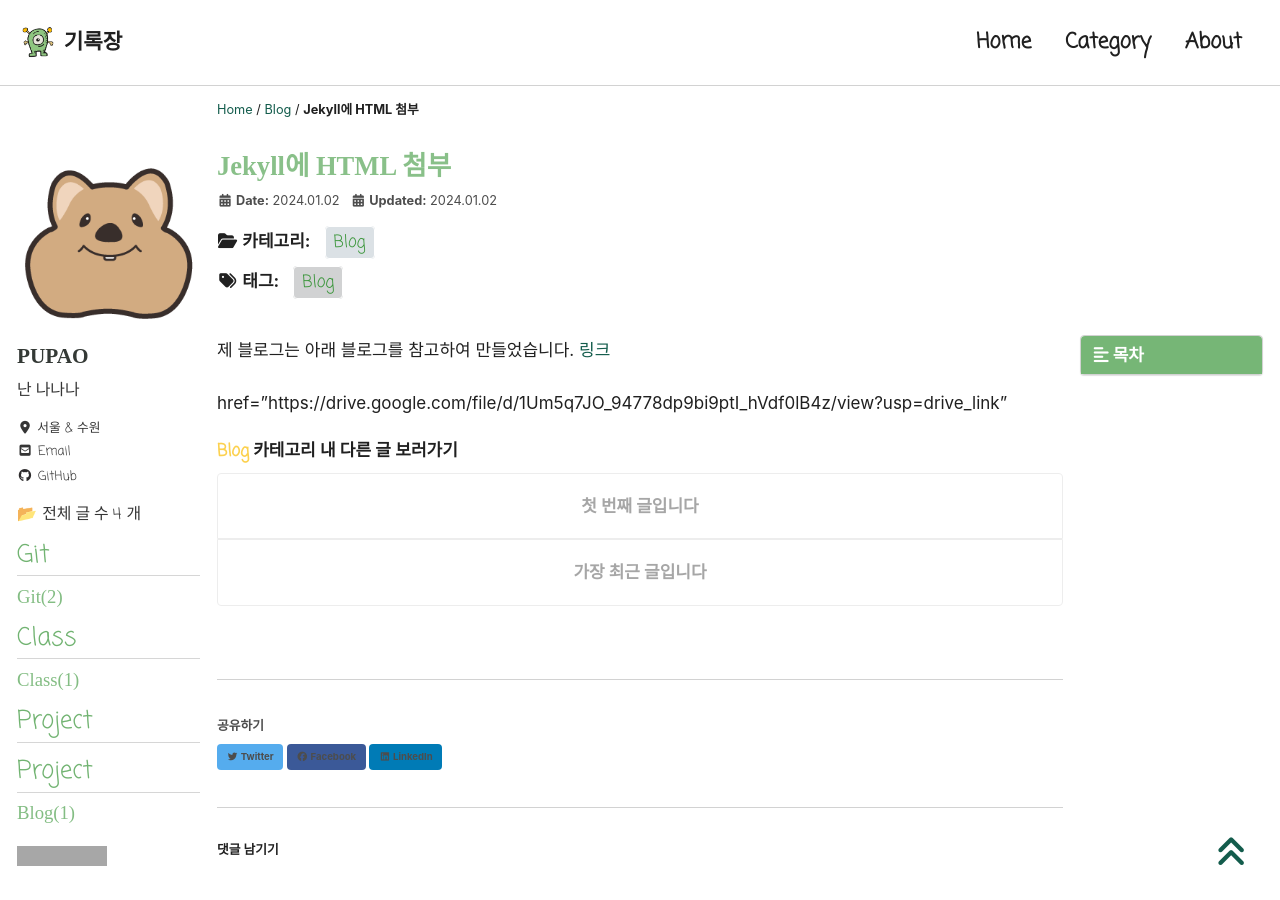
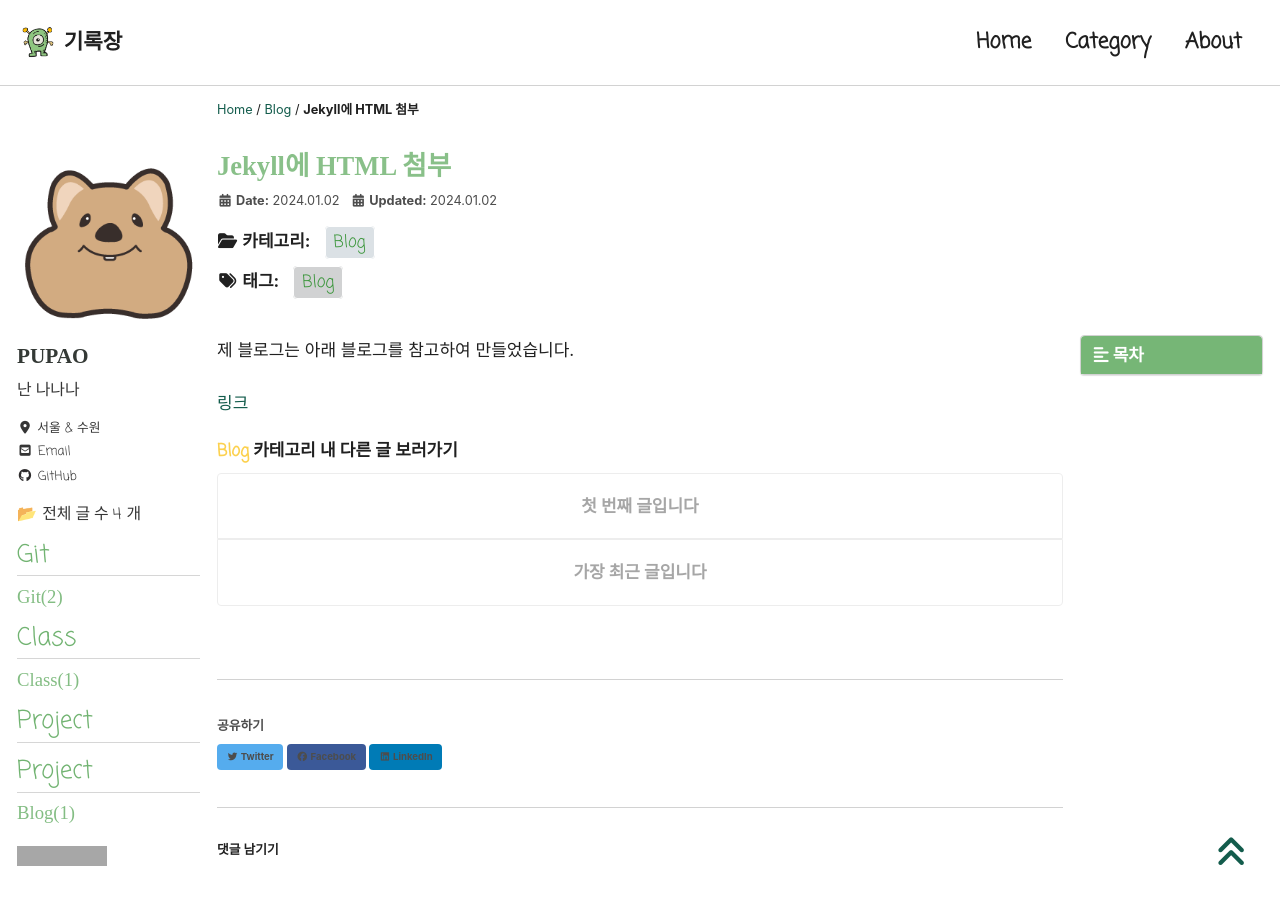
Before and after one commit to PUPAO/PUPAO.github.io, a Jekyll site: the page built from _posts/blog/2024-01-02-blog 수정.md, in a window 1280 px wide and 900 px high. Built offline with Jekyll 4.4.1, drawn with Linux system fonts in a browser that asks for light colours; cached includes are drawn as plain includes; nearby versions of some CDN libraries; some web fonts are replaced; comment, search, counter and statistics services are not loaded; part of the change alters nothing that is shown; grey boxes are pictures that could not be loaded.

Commit message:
Update 2024-01-02-blog 수정.md

```diff
--- a/_posts/blog/2024-01-02-blog 수정.md
+++ b/_posts/blog/2024-01-02-blog 수정.md
@@ -10,13 +10,10 @@ tags:
 toc: true
 toc_sticky: true
 
-iframe_code: "<iframe src='https://drive.google.com/file/d/1Um5q7JO_94778dp9bi9ptI_hVdf0lB4z/view?usp=drive_link/preview' width='750' height='530'></iframe>"
-link_code: "<a href='https://drive.google.com/file/d/1Um5q7JO_94778dp9bi9ptI_hVdf0lB4z/view?usp=drive_link' target='_blank' rel='noopener'>새 창에서 열기</a>"
-
 date: 2024-01-02
 last_modified_at: 2024-01-02
 ---
+
 제 블로그는 아래 블로그를 참고하여 만들었습니다.
+
 [링크](https://heoni00.github.io/blog/git-blog-04/#%ED%8C%8C%EC%9D%BC-%EC%9D%B4%EB%A6%84)
-
-href="https://drive.google.com/file/d/1Um5q7JO_94778dp9bi9ptI_hVdf0lB4z/view?usp=drive_link"
```
